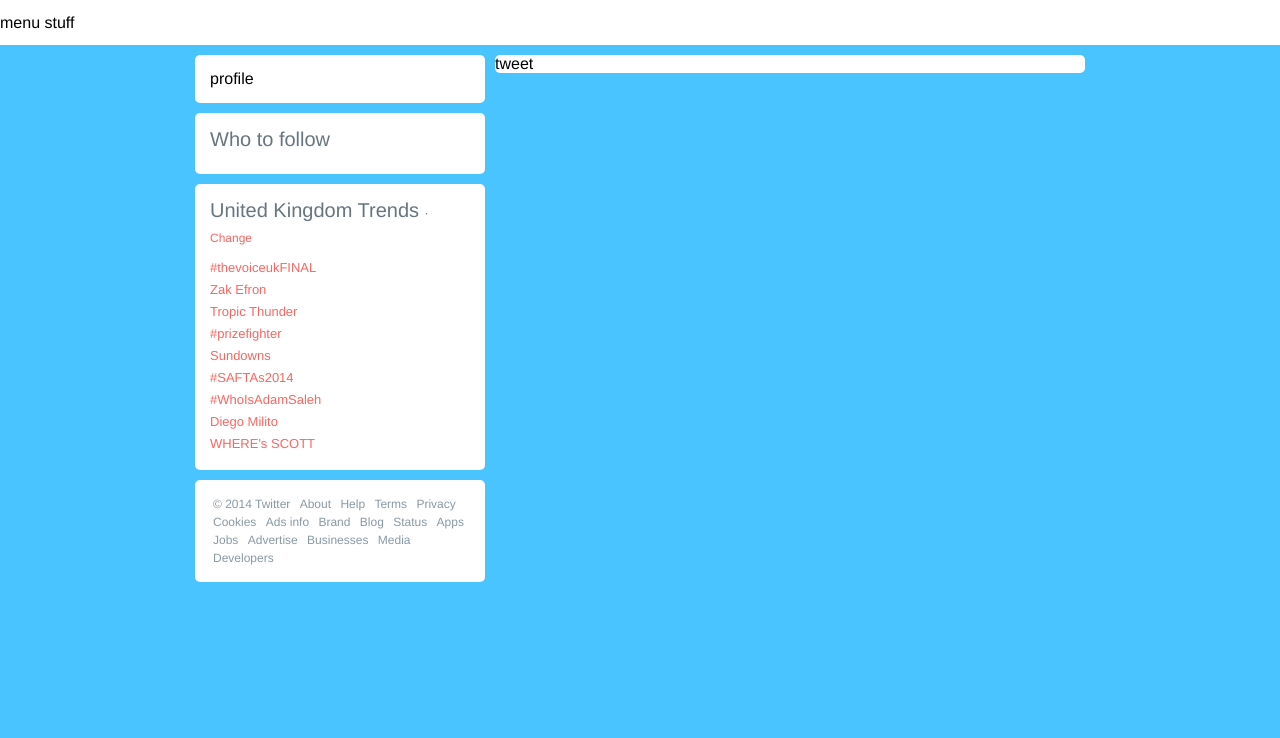
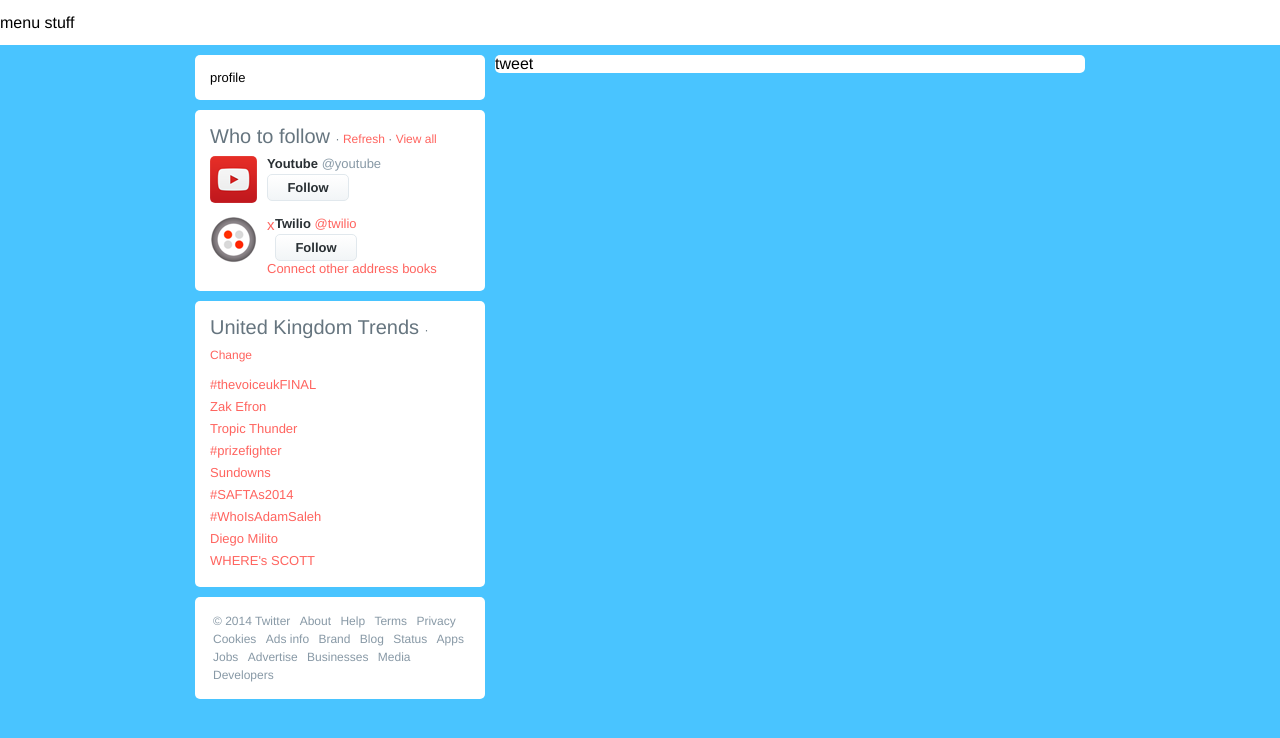
Before and after one commit to itsSanzo/twitter-test, a plain HTML site: page index.html in a window 1280 px wide. Drawn offline with Linux system fonts and the light colour scheme.

Commit message:
working on the who to follow box

```diff
--- a/css/style.css
+++ b/css/style.css
@@ -48,6 +48,8 @@ header {
   padding: 15px;
   background: #ffffff;
   border-radius: 5px;
+  font-size: 13px;
+  font-weight: 400;
 }
 
 .sidebar-title {
@@ -70,7 +72,6 @@ header {
 }
 
 #trends {
-  font-size: 13px;
   line-height: 22px;
 }
 
@@ -100,3 +101,49 @@ header {
   display: inline;
   list-style: none;
 }
+
+.suggestion {
+  display: flex;
+  margin-bottom: 10px;
+}
+
+.suggestion-pic {
+  float: left;
+  height: 100%;
+  margin-right: 10px;
+}
+
+.suggestion-pic img {
+  border-radius: 5px;
+}
+
+.suggestion-info {
+  float: right;
+  width: 195px;
+  color: #8899A6;
+}
+
+.suggestion-info b {
+  color: #292F33;
+}
+
+.suggestion-close {
+  color: #E1E8ED;
+  font-size: 15px;
+}
+
+
+
+.follow-button {
+  width: 80px;
+  margin: 3px 0px 0px 0px;
+  padding: 5px 0px;
+  text-align: center;
+  border-radius: 5px;
+  border: 1px solid #E1E8ED;
+  background-image: -o-linear-gradient(bottom, #FFFFFF 0%, #F2F5F7 100%);
+  background-image: -moz-linear-gradient(bottom, #FFFFFF 0%, #F2F5F7 100%);
+  background-image: -webkit-linear-gradient(bottom, #FFFFFF 0%, #F2F5F7 100%);
+  background-image: -ms-linear-gradient(bottom, #FFFFFF 0%, #F2F5F7 100%);
+  background-image: linear-gradient(to bottom, #FFFFFF 0%, #F2F5F7 100%);
+}
--- a/index.html
+++ b/index.html
@@ -14,7 +14,30 @@
       </div>
 
       <div id="who-to-follow">
-        <div class="sidebar-title">Who to follow</div>
+        <div class="sidebar-title">Who to follow <span class="changes">&middot; <a href="#">Refresh</a> &middot; <a href="#">View all</a></span></div>
+
+          <div class="suggestion">
+            <div class="suggestion-pic"><img src="images/ex_youtube.png" border="0"></div>
+            <div class="suggestion-info">
+            	<b>Youtube</b> @youtube
+            	<div class="follow-button">
+            	<b>Follow</b>
+            	</div>
+            </div>
+          </div>
+
+          <div id="suggestion">
+            <div class="suggestion-pic"><img src="images/ex_twilio.png" border="0"></div>
+            <div class="suggestion-info">
+            	<a href="#"><b>Twilio</b></a> <a href="#">@twilio</a>
+            	<div class="follow-button">
+            	<b>Follow</b>
+            	</div>
+            </div>
+            <div class="suggestion-close"><a href="#">x</a></div>
+          </div>
+
+        <a href="#">Connect other address books</a>
       </div>
 
       <div id="trends">
```
Also changed, not shown: images/ex_twilio.png (added), images/ex_youtube.png (added), 1 other file.
